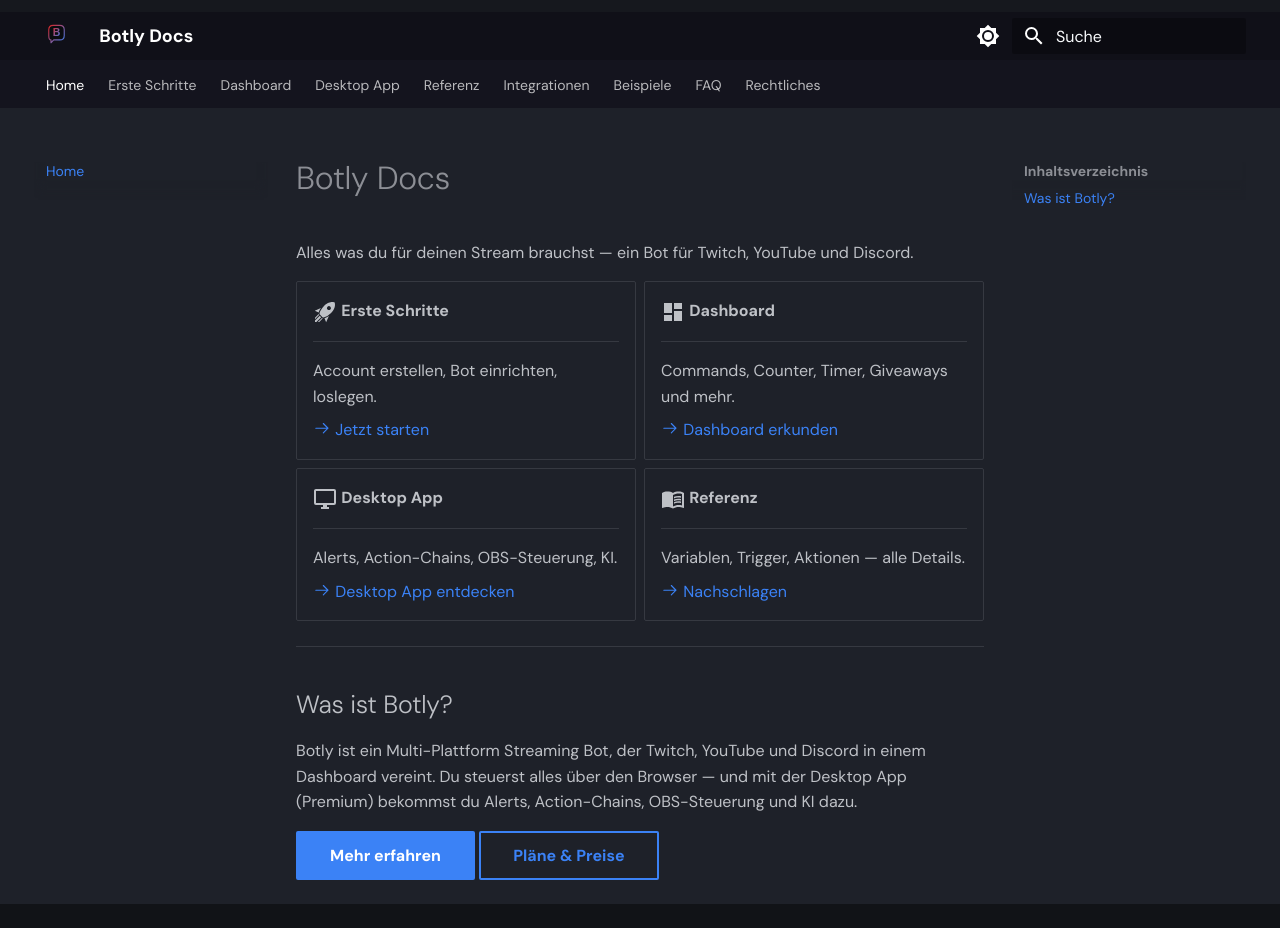
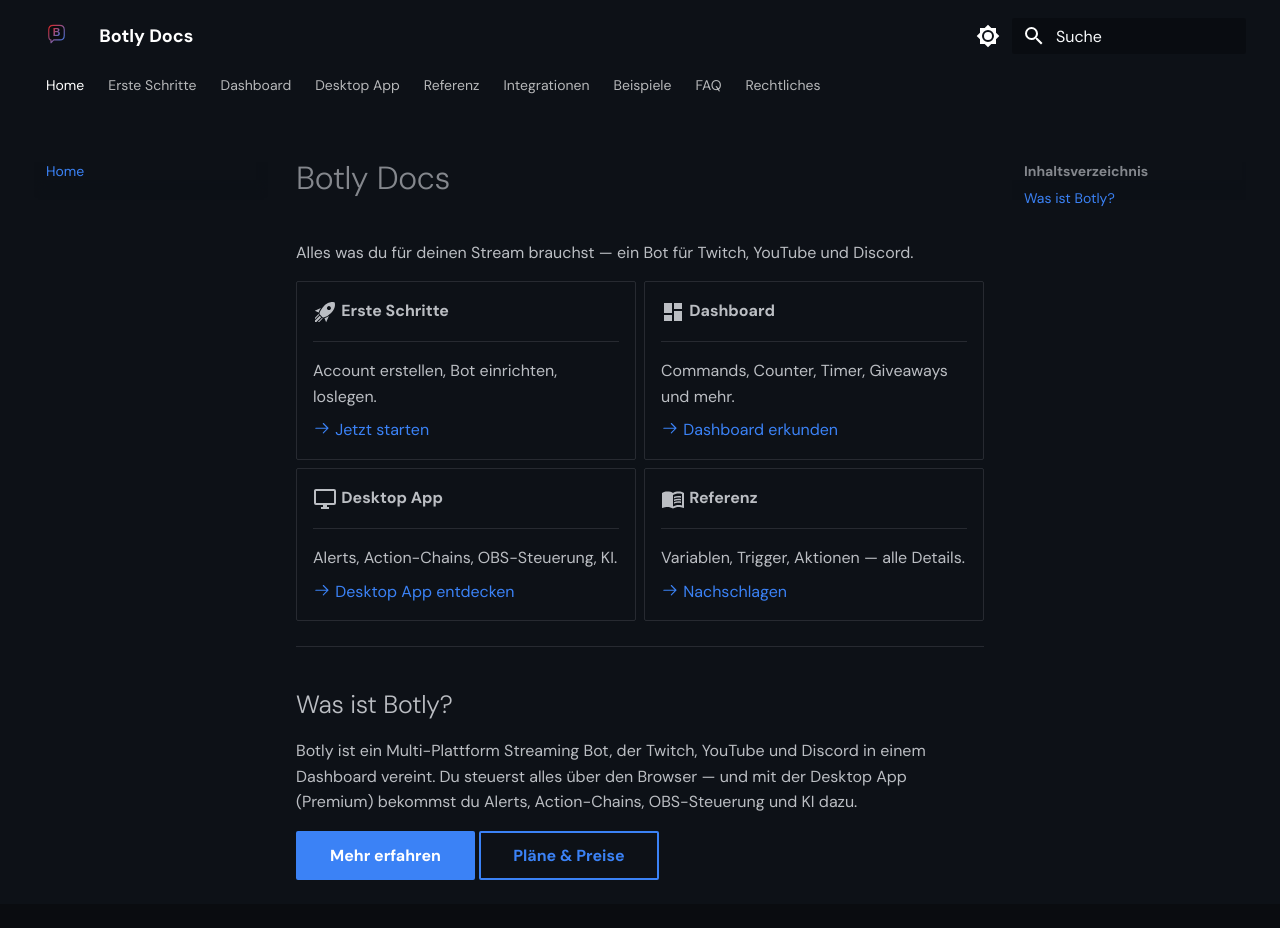
Before and after one commit to thymply/botly-docs, an MkDocs documentation site: the page built from docs/index.md, in a window 1280 px wide and 928 px high. Built offline with MkDocs 1.6.1 and Material for MkDocs 9.7.7, drawn with Linux system fonts in a browser that asks for light colours.

Commit message:
fix: Header/Footer Farben an Botly Dark Theme angepasst
Header, Tabs, Footer und Footer-Meta nutzen jetzt #0d1117/#0a0c10
im Dark Mode — nahtloser Übergang ohne sichtbare Farbstreifen.

Co-Authored-By: Claude Opus 4.6 (1M context) <noreply@anthropic.com>

```diff
--- a/docs/stylesheets/extra.css
+++ b/docs/stylesheets/extra.css
@@ -7,13 +7,6 @@
   --md-primary-bg-color--light: #f8fafc;
 }
 
-.md-header {
-  background: #101018 !important;
-}
-
-.md-tabs {
-  background: #14141e !important;
-}
 
 .md-typeset a {
   color: #3b82f6;
@@ -42,4 +35,24 @@
 [data-md-color-scheme="slate"] {
   --md-primary-fg-color: #3b82f6;
   --md-accent-fg-color: #60a5fa;
+  --md-default-bg-color: #0d1117;
+  --md-default-bg-color--light: #111820;
+  --md-footer-bg-color: #0d1117;
+  --md-footer-bg-color--dark: #0a0c10;
 }
+
+[data-md-color-scheme="slate"] .md-header {
+  background: #0d1117 !important;
+}
+
+[data-md-color-scheme="slate"] .md-tabs {
+  background: #0d1117 !important;
+}
+
+[data-md-color-scheme="slate"] .md-footer {
+  background: #0d1117 !important;
+}
+
+[data-md-color-scheme="slate"] .md-footer-meta {
+  background: #0a0c10 !important;
+}
```
